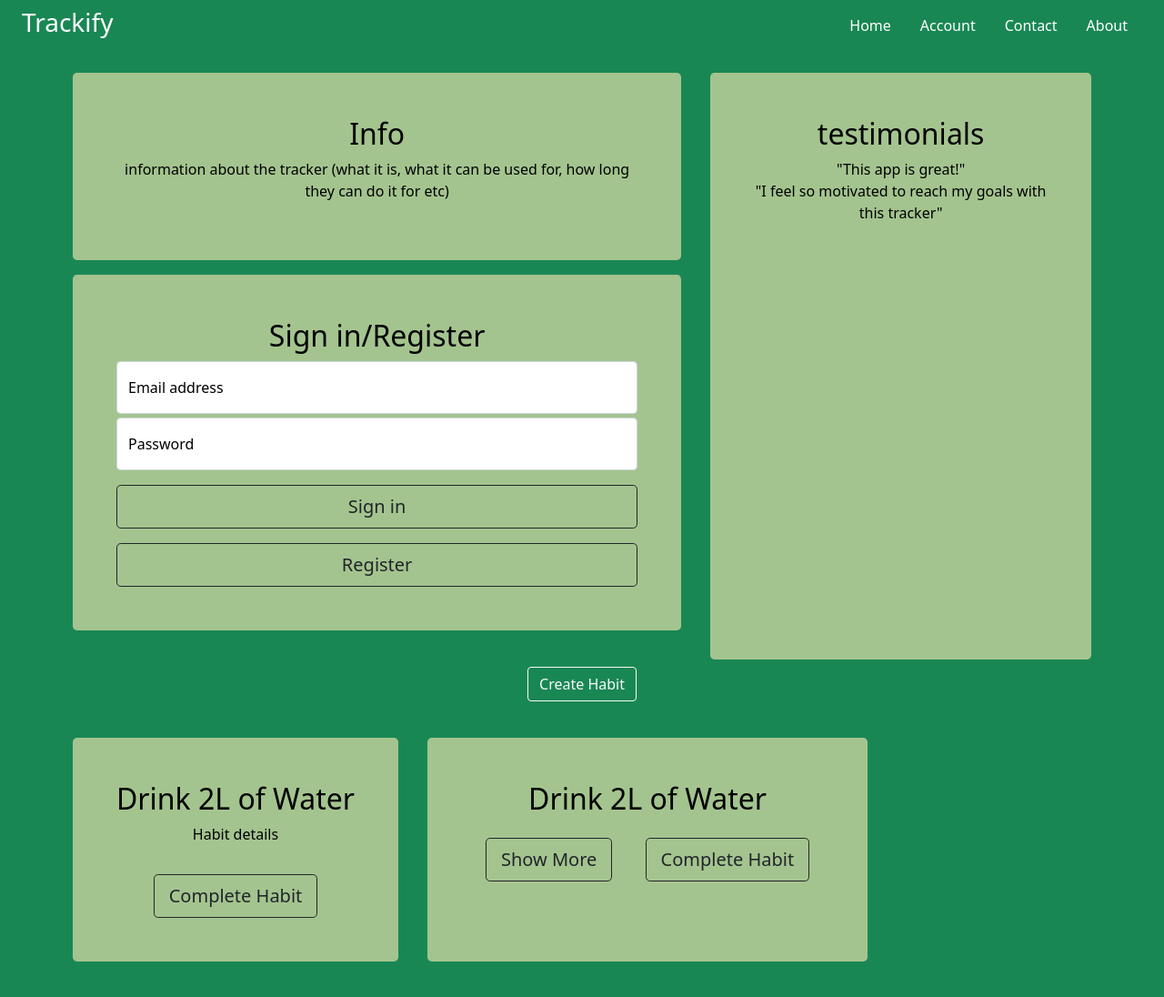
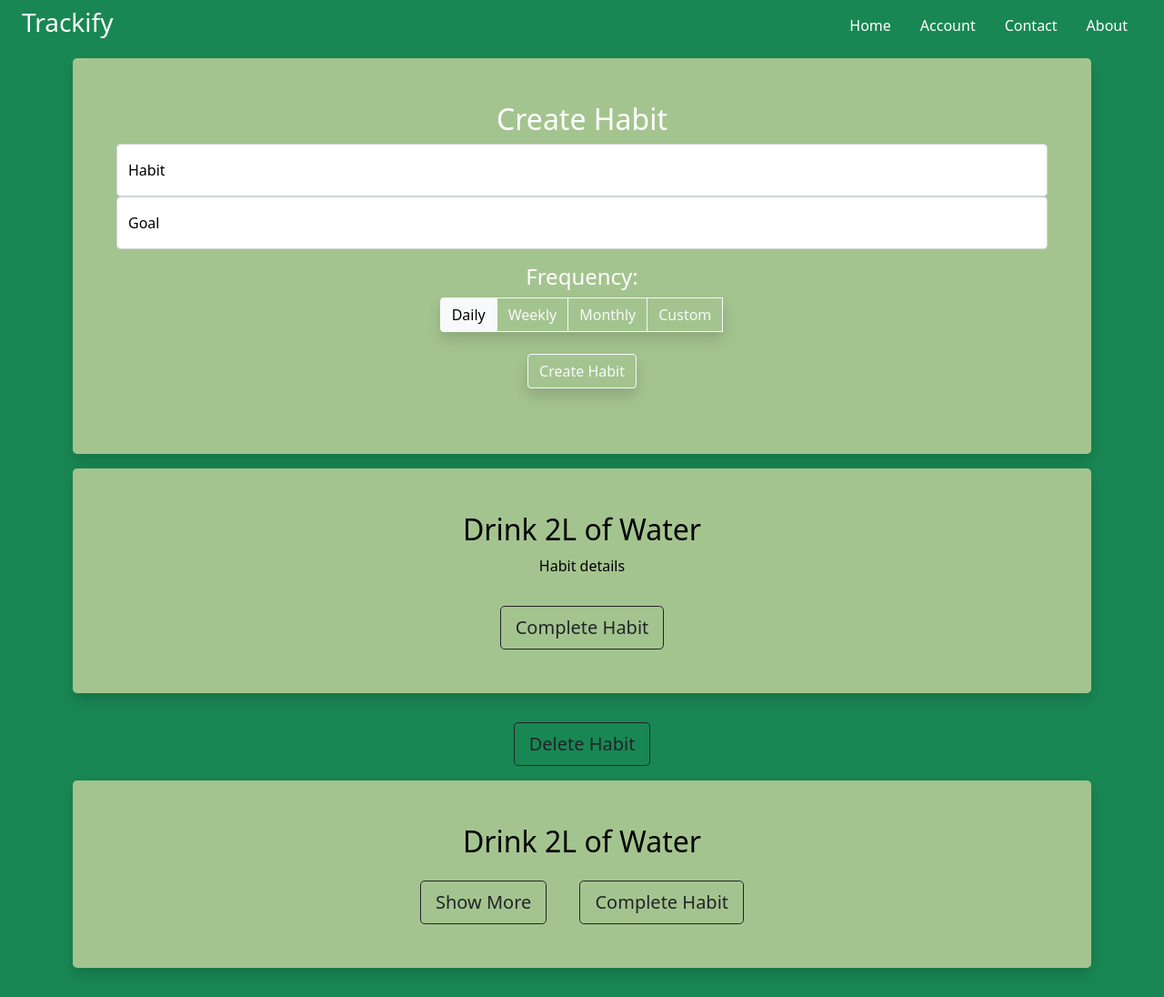
Before and after one commit to k3ith99/Trackify, a website: page index.html in a window 1280 px wide. Shown: the whole page at 91% size. Drawn offline with nearby package versions, Linux system fonts and the light colour scheme.

Commit message:
added habits section

```diff
--- a/index.html
+++ b/index.html
@@ -5,8 +5,9 @@
     <meta http-equiv="X-UA-Compatible" content="IE=edge">
     <meta name="viewport" content="width=device-width, initial-scale=1.0">
     <link rel="stylesheet" href="./static/css/style.css">
+    <link rel="shortcut icon" href="./static/images/images.jpeg" type="image/x-icon">
     <link href="https://cdn.jsdelivr.net/npm/bootstrap@5.1.3/dist/css/bootstrap.min.css" rel="stylesheet" integrity="sha384-1BmE4kWBq78iYhFldvKuhfTAU6auU8tT94WrHftjDbrCEXSU1oBoqyl2QvZ6jIW3" crossorigin="anonymous">
-    <script defer src="./static/js/api.js"></script>
+    <script defer src="./static/js/layout.js"></script>
     <title>Trackify</title>
     <style>
 
@@ -29,7 +30,7 @@
   </header>
 
 <main class="px-5 mt-5">
-    <div id="homepage-sections">
+    <div id="homepage-sections" style="display:none">
         <div id="side-boxes" class="">
             <div id="info" class="m-3 p-5 text-black rounded-3" style="background-color:#a4c48f">
                 <h2>Info</h2>
@@ -59,15 +60,48 @@
         </div>
     </div>
     <div id="habits-section" >
-        <button class="btn m-4 btn-outline-light">Create Habit</button>
-        <!-- add form w/ class hidden -->
-        <div id="habit-cards" class="hidden">
-            <div class="habit p-5 m-3 rounded-3 text-black" style="background-color:#a4c48f">
+        <div id="habit-cards" class="mt-2">
+            <div id="create-habit" class="shadow p-5 m-3 rounded-3">
+                <h2>Create Habit</h2>
+                <form action="">
+                    <!-- form data: title, frequency, goal -->
+                    <div class="form-floating text-black">
+                        <input type="text" class="form-control" id="title" placeholder="Habit">
+                        <label for="title p-5">Habit</label>
+                    </div>
+                    <div class="form-floating text-black">
+                        <input type="text" class="form-control" id="goal" placeholder="goal">
+                        <label for="goal p-5">Goal</label>
+                    </div>
+                    <h4 class="mt-3">Frequency:</h4>
+                    <div class="btn-group shadow" role="group" aria-label="Basic radio toggle button group">
+                        <input type="radio" class="btn-check" name="btnradio" id="daily" autocomplete="off" checked>
+                        <label class="btn btn-outline-light" for="daily">Daily</label>
+                        <input type="radio" class="btn-check" name="btnradio" id="weekly" autocomplete="off">
+                        <label class="btn btn-outline-light" for="weekly">Weekly</label>
+                        <input type="radio" class="btn-check" name="btnradio" id="monthly" autocomplete="off">
+                        <label class="btn btn-outline-light" for="monthly">Monthly</label>
+                        <input type="radio" class="btn-check" name="btnradio" id="custom" autocomplete="off">
+                        <label class="btn btn-outline-light" for="custom">Custom</label>
+                        <div id="textbox"></div>
+                      </div>
+
+
+                </form>
+                <button class="shadow btn m-4 btn-outline-light">Create Habit</button>
+            </div>
+            <div class="dropdown">
+
+            </div>
+            <div class="habit shadow p-5 m-3 rounded-3 text-black">
                 <h2 class="habit-title">Drink 2L of Water</h2>
                 <p>Habit details</p>
                 <button id="complete" class="mt-3 mx-3 btn btn-lg btn-outline-dark" type="submit">Complete Habit</button>
             </div>
-            <div class="habit p-5 m-3 rounded-3 text-black" style="background-color:#a4c48f">
+
+            <button id="delete" class="mt-3 mx-3 btn btn-lg btn-outline-dark" type="submit">Delete Habit</button>
+        </div>
+            <div class="habit shadow p-5 m-3 rounded-3 text-black">
                 <h2 class="habit-title">Drink 2L of Water</h2>
                 <button class="mt-3 mx-3 btn btn-lg btn-outline-dark" type="submit">Show More</button>
                 <button class="mt-3 mx-3 btn btn-lg btn-outline-dark" type="submit">Complete Habit</button>
--- a/static/css/style.css
+++ b/static/css/style.css
@@ -1,12 +1,28 @@
 @media (min-width: 768px) {
     #homepage-sections {
-        display: flex
+        display: flex;
     }
 
-    #habit-cards {
+    #habit-card {
         display: flex;
         flex-direction: row;
 
     }
 
 }
+
+@media (min-width: 700px) {
+    #habit-section {
+        display: flex;
+        flex-direction: row;
+    }
+}
+
+.habit {
+    background-color:#a4c48f;
+
+}
+
+#create-habit {
+    background-color:#a4c48f;
+}
--- a/static/js/layout.js
+++ b/static/js/layout.js
@@ -1,10 +1,24 @@
 const signin = document.getElementById("signin");
 const homepage = document.getElementById("homepage-section")
 const habits = document.getElementById("habits-section")
+const custom = document.getElementById("custom")
+
+
+
+const showTextbox = (e) => {
+    e.preventDefault();
+    const textbox = document.getElementById('textbox')
+    const newText = document.createElement('input')
+    newText.setAttribute('type', 'text');
+    newText.append(textbox);
+}
+
+custom.addEventListener('click', showTextbox)
+
 
 signin.addEventListener('click', showHabitsSection)
 
 function showHabitsSection(e) {
     e.preventDefault();
-    homepage.innerHTML = e.target.style.display.none;
+    homepage.innerHTML = e.target.style.display('none');
 }
```
Also changed, not shown: static/images/images.jpeg (added).
